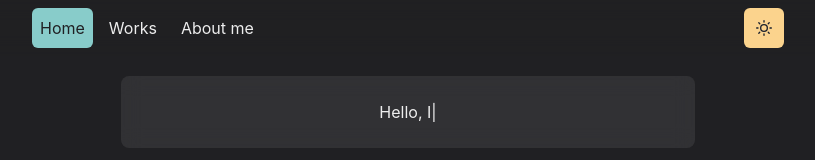
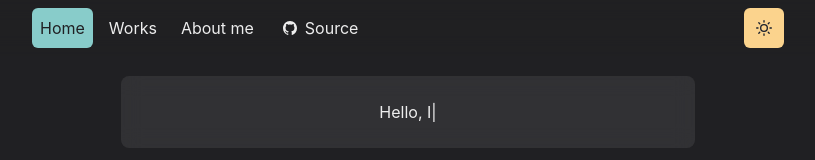
Before and after one commit to GersonOtoniel/My_Portafolio, a React (Vite) app: page / in a window 1280 px wide. Shown: the top 160 px of the page, without its empty margins (232-1047 px from the left). Built offline with nearby package versions, Linux system fonts and the light colour scheme.

Commit message:
update MenuList

```diff
--- a/src/components/Navbar.jsx
+++ b/src/components/Navbar.jsx
@@ -4,6 +4,7 @@ import ThemeToggleButton from './theme-toggle-button'
 import { HamburgerIcon } from '@chakra-ui/icons'
 import { forwardRef } from 'react'
 import { motion } from 'framer-motion'
+import { IoLogoGithub } from 'react-icons/io5'
 
 const LinkItem = ({to, path, target, children, ...props}) => {
     const active = path === to
@@ -28,7 +29,7 @@ const MenuLink = forwardRef(({to, path, target,...props}, ref) => {
     const active = path === to
     const inactiveColor = useColorModeValue('gray.800', 'whiteAlpha.900')
     return (
-        <Link ref = {ref} to={to} as={NavLink} target={target} fontWeight={active ? 'bold' : 'normal'} borderRadius="md"  {...props}/>
+        <Link ref = {ref} to={to} as={NavLink} target={target} fontWeight={active ? 'extrabold' : 'normal'} borderRadius="md"  {...props}/>
     )
 })
 
@@ -71,13 +72,25 @@ const Navbar = props => {
                     <LinkItem path={path} to="/about">
                         About me
                     </LinkItem>
+                    <LinkItem
+                        target="_blank"
+                        to="https://github.com/GersonOtoniel/My_Portafolio"
+                        path={path}
+                        display='inline-flex'
+                        alignItems="center"
+                        style={{ gap: 7 }}
+                        pl={3}
+                    >
+                        <IoLogoGithub/>
+                        Source
+                    </LinkItem>
 
                 </Stack>
                 <Box flex={1} align={'right'}>
                     <ThemeToggleButton/>
 
                     <Box ml={2} display={{base: "inline-block", md: 'none'}}>
-                        <Menu>
+                        <Menu closeOnSelect={true} >
                             <MenuButton
                                 as={IconButton}
                                 icon={<HamburgerIcon/>}
@@ -91,6 +104,9 @@ const Navbar = props => {
                                 <MenuItem as={MenuLink}  to="/about" path={path}>
                                     About me
                                 </MenuItem>
+                                <MenuItem as={MenuLink} to="https://github.com/GersonOtoniel/My_Portafolio" path={path} target="_blank">
+                                    Source
+                                </MenuItem>
                             </MenuList>
                         </Menu>
                     </Box>
```
